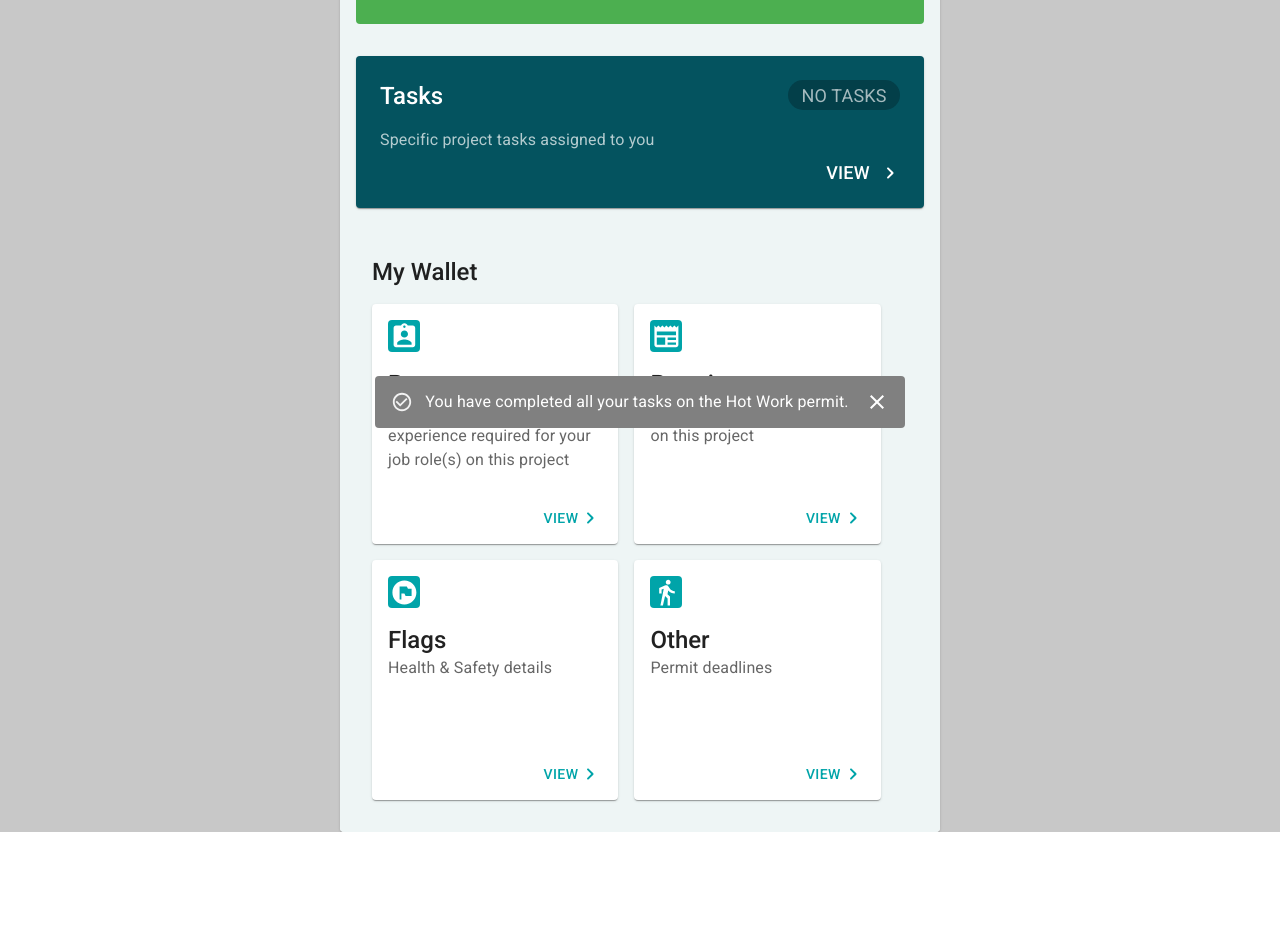
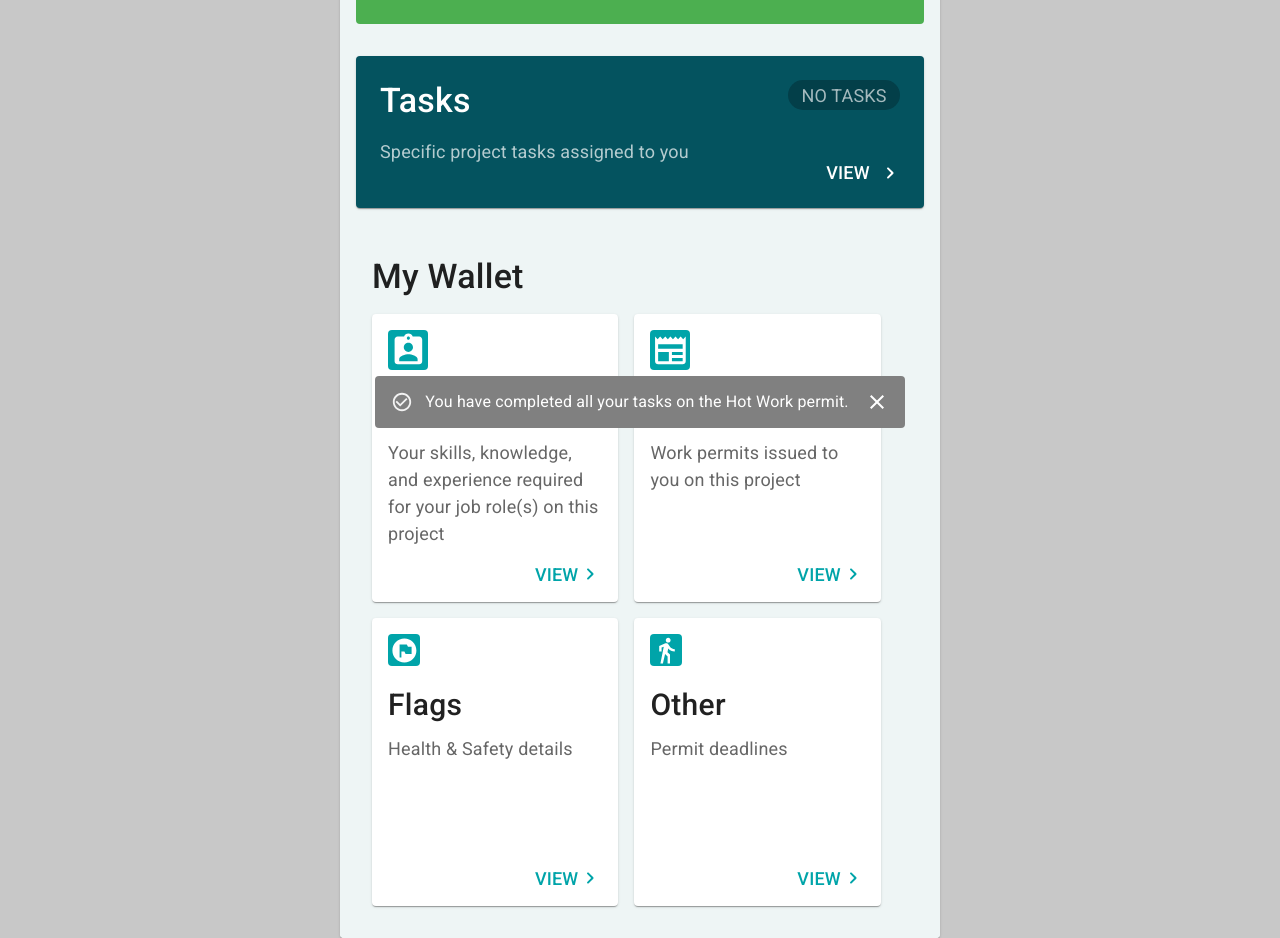
Before and after one commit to Catherinen29/skunkworks, a React (Create React App) app: page /completedpermit in a window 1280 px wide. Shown: the part 348-1286 px from the top of the page. Before the commit the page ends 1180 px from the top, so only its background shows below. Built offline with nearby package versions, Linux system fonts and the light colour scheme.

Commit message:
Change font sizing.

```diff
--- a/src/components/mobView.js/CompletedPermit.js
+++ b/src/components/mobView.js/CompletedPermit.js
@@ -97,7 +97,7 @@ return (
                 height: '3rem', display: 'flex', alignItems: 'center',
                 bgcolor: '#4caf50', color: 'white', borderRadius: 1}}>
                 <CheckCircleIcon sx={{height: '2rem', width: '2rem'}} />
-                <Typography sx={{ml: '0.5rem', fontSize: 18}}>You're fully verified</Typography>
+                <Typography sx={{ml: '0.5rem', fontSize: 20}}>You're fully verified</Typography>
             </Box>
 
 
@@ -111,10 +111,11 @@ return (
 
                 <CardActionArea onClick={handleOpenFirstMoveOn}>
                     <Box sx={{display: 'flex', flexDirection: 'column'}}>
-                    <Typography variant="h5" sx={{mb: '1rem',
+                    <Typography variant="h4" sx={{mb: '1rem',
                         fontWeight: 500}}>Tasks</Typography>
                     <Typography paragraph
-                        sx={{color: 'rgba(255, 255, 255, 0.7)'}}>
+                        sx={{color: 'rgba(255, 255, 255, 0.7)',
+                        fontSize: 18}}>
                         Specific project tasks assigned to you</Typography>
                     </Box>
                 </CardActionArea>
@@ -139,21 +140,21 @@ return (
 
             {/* My Wallet */}
             <Box sx={{m: '2rem'}}>
-                <Typography variant="h5" fontWeight={500}>
+                <Typography variant="h4" fontWeight={500}>
                     My Wallet</Typography>
 
             <Box sx={{p: 0, my: '1rem', display: 'flex', flexFlow: 'row wrap', gap: '1rem'}}>
 
-                    <Card sx={{px: '1rem', width: '40%', height: '15rem', position: 'relative'}}>
+                    <Card sx={{px: '1rem', width: '40%', height: '18rem', position: 'relative'}}>
 
-                        <Box sx={{width: '2rem', height: '2rem', my: '1rem',
+                        <Box sx={{width: '2.5rem', height: '2.5rem', my: '1rem',
                             display: 'flex', justifyContent: 'center', alignItems: 'center',
                             borderRadius: 1, bgcolor: '#00a4a9', color: 'white'}}>
-                            <AssignmentIndIcon sx={{height: '1.8rem', width: '1.8rem'}} />
+                            <AssignmentIndIcon sx={{height: '2.3rem', width: '2.3rem'}} />
                         </Box>
 
-                        <Typography variant='h5' sx={{fontWeight: 500}}>Passports</ Typography>
-                        <Typography sx={{color: 'rgba(0, 0, 0, 0.6)'}}>
+                        <Typography sx={{fontSize: 30, fontWeight: 500}}>Passports</ Typography>
+                        <Typography sx={{color: 'rgba(0, 0, 0, 0.6)', fontSize: 18, mt: '0.5rem'}}>
                             Your skills, knowledge, and experience
                             required for your job role(s) on this project
                         </ Typography>
@@ -161,69 +162,69 @@ return (
                             sx={{position: 'absolute',
                             bottom: 0, right: 0, m: '0.5rem',
                             color: '#00a4a9'}}>
-                            VIEW
+                            <Typography sx={{fontSize: 18, fontWeight: 500}}>VIEW</Typography>
                             <KeyboardArrowRightRoundedIcon />
-                            </Button>
+                        </Button>
                     </Card>
 
-                    <Card sx={{px: '1rem', width: '40%', height: '15rem', position: 'relative'}}>
+                    <Card sx={{px: '1rem', width: '40%', height: '18rem', position: 'relative'}}>
 
-                        <Box sx={{width: '2rem', height: '2rem', my: '1rem',
+                        <Box sx={{width: '2.5rem', height: '2.5rem', my: '1rem',
                             display: 'flex', justifyContent: 'center', alignItems: 'center',
                             borderRadius: 1, bgcolor: '#00a4a9', color: 'white'}}>
-                                <NewspaperIcon sx={{height: '1.8rem', width: '1.8rem'}} />
+                                <NewspaperIcon sx={{height: '2.3rem', width: '2.3rem'}} />
                         </Box>
 
-                        <Typography variant='h5' sx={{fontWeight: 500}}>Permits</Typography>
-                        <Typography sx={{color: 'rgba(0, 0, 0, 0.6)'}}>
+                        <Typography sx={{fontSize: 30, fontWeight: 500}}>Permits</Typography>
+                        <Typography sx={{color: 'rgba(0, 0, 0, 0.6)', fontSize: 18, mt: '0.5rem'}}>
                             Work permits issued to you on this project
                         </Typography>
                         <Button
                             sx={{position: 'absolute',
                             bottom: 0, right: 0, m: '0.5rem',
                             color: '#00a4a9'}}>
-                            VIEW
+                            <Typography sx={{fontSize: 18, fontWeight: 500}}>VIEW</Typography>
                             <KeyboardArrowRightRoundedIcon />
-                            </Button>
+                        </Button>
                     </Card>
 
-                    <Card sx={{px: '1rem', width: '40%', height: '15rem', position: 'relative'}}>
+                    <Card sx={{px: '1rem', width: '40%', height: '18rem', position: 'relative'}}>
                         <Box sx={{width: '2rem', height: '2rem', my: '1rem',
                             display: 'flex', justifyContent: 'center', alignItems: 'center',
                             borderRadius: 1, bgcolor: '#00a4a9', color: 'white'}}>
                                 <FlagCircleIcon sx={{height: '1.8rem', width: '1.8rem'}} />
                         </Box>
 
-                        <Typography variant='h5' sx={{fontWeight: 500}}>Flags</Typography>
-                        <Typography sx={{color: 'rgba(0, 0, 0, 0.6)'}}>
+                        <Typography sx={{fontSize: 30, fontWeight: 500}}>Flags</Typography>
+                        <Typography sx={{color: 'rgba(0, 0, 0, 0.6)', fontSize: 18, mt: '0.5rem'}}>
                             Health & Safety details
                         </Typography>
                         <Button
                             sx={{position: 'absolute',
                             bottom: 0, right: 0, m: '0.5rem',
                             color: '#00a4a9'}}>
-                            VIEW
+                            <Typography sx={{fontSize: 18, fontWeight: 500}}>VIEW</Typography>
                             <KeyboardArrowRightRoundedIcon />
-                            </Button>
+                        </Button>
                     </Card>
 
-                    <Card sx={{px: '1rem', width: '40%', height: '15rem', position: 'relative'}}>
+                    <Card sx={{px: '1rem', width: '40%', height: '18rem', position: 'relative'}}>
                         <Box sx={{width: '2rem', height: '2rem', my: '1rem',
                             display: 'flex', justifyContent: 'center', alignItems: 'center',
                             borderRadius: 1, bgcolor: '#00a4a9', color: 'white'}}>
                                 <DirectionsWalkIcon sx={{height: '1.8rem', width: '1.8rem'}} />
                         </Box>
-                        <Typography variant='h5' sx={{fontWeight: 500}}>Other</Typography>
-                        <Typography sx={{color: 'rgba(0, 0, 0, 0.6)'}}>
+                        <Typography sx={{fontSize: 30, fontWeight: 500}}>Other</Typography>
+                        <Typography sx={{color: 'rgba(0, 0, 0, 0.6)', fontSize: 18, mt: '0.5rem'}}>
                             Permit deadlines
                         </Typography>
                         <Button
                             sx={{position: 'absolute',
                             bottom: 0, right: 0, m: '0.5rem',
                             color: '#00a4a9'}}>
-                            VIEW
+                            <Typography sx={{fontSize: 18, fontWeight: 500}}>VIEW</Typography>
                             <KeyboardArrowRightRoundedIcon />
-                            </Button>
+                        </Button>
                     </Card>
 
             </Box>
--- a/src/components/mobView.js/SignPermit.js
+++ b/src/components/mobView.js/SignPermit.js
@@ -173,14 +173,14 @@ return (
                 <Typography sx={{fontSize: 20, fontWeight: 500, color: 'rgba(0, 0, 0, 0.6)', my: '1rem'}}>Digitial Signature</Typography>
                 <Card elevation={0}
                     sx={{p: '1rem'}}>
-                    <Typography>Signed</Typography>
+                    <Typography sx={{fontSize: 20}}>Signed</Typography>
                     <Box sx={{display: 'flex', flexDirection: 'row', alignItems: 'center'}}>
-                        <Avatar src={james} />
+                        <Avatar src={james} sx={{width: 50, height: 50}} />
                         <Box sx={{mx: '1rem', my: '0.5rem'}}>
-                            <Typography>James Worthington</Typography>
+                            <Typography sx={{fontSize: 20}}>James Worthington</Typography>
                             <Typography
-                                sx={{color: 'green', display: 'flex', alignItems: 'center', fontSize: 12}}>
-                                <CheckCircleIcon sx={{color: 'green', height: '1rem', width: '1rem', mr: '0.5rem'}} />
+                                sx={{color: 'green', display: 'flex', alignItems: 'center', fontSize: 18}}>
+                                <CheckCircleIcon sx={{color: 'green', height: '1.5rem', width: '1.5rem', mr: '0.5rem'}} />
                                 Verified
                             </Typography>
                         </Box>
```
